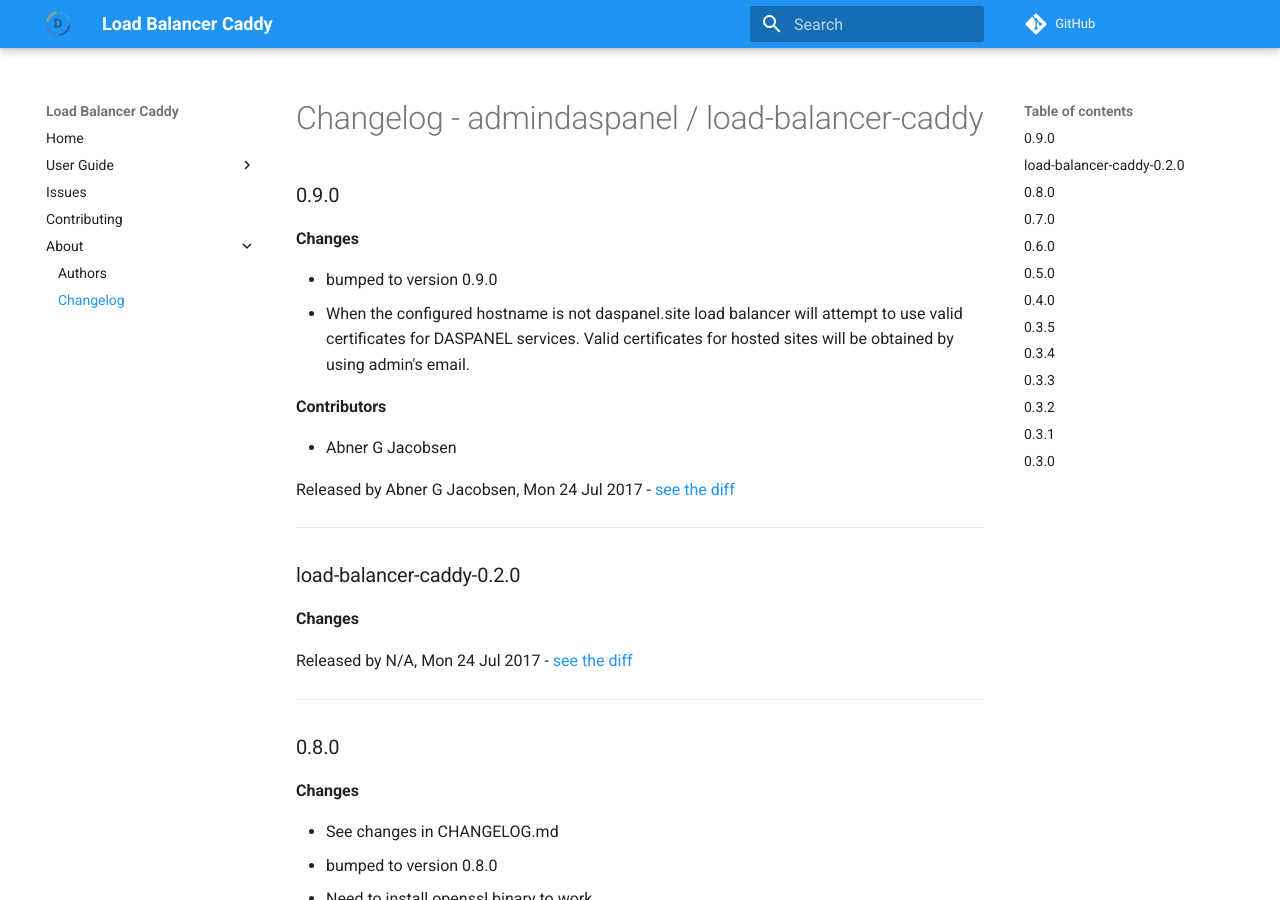
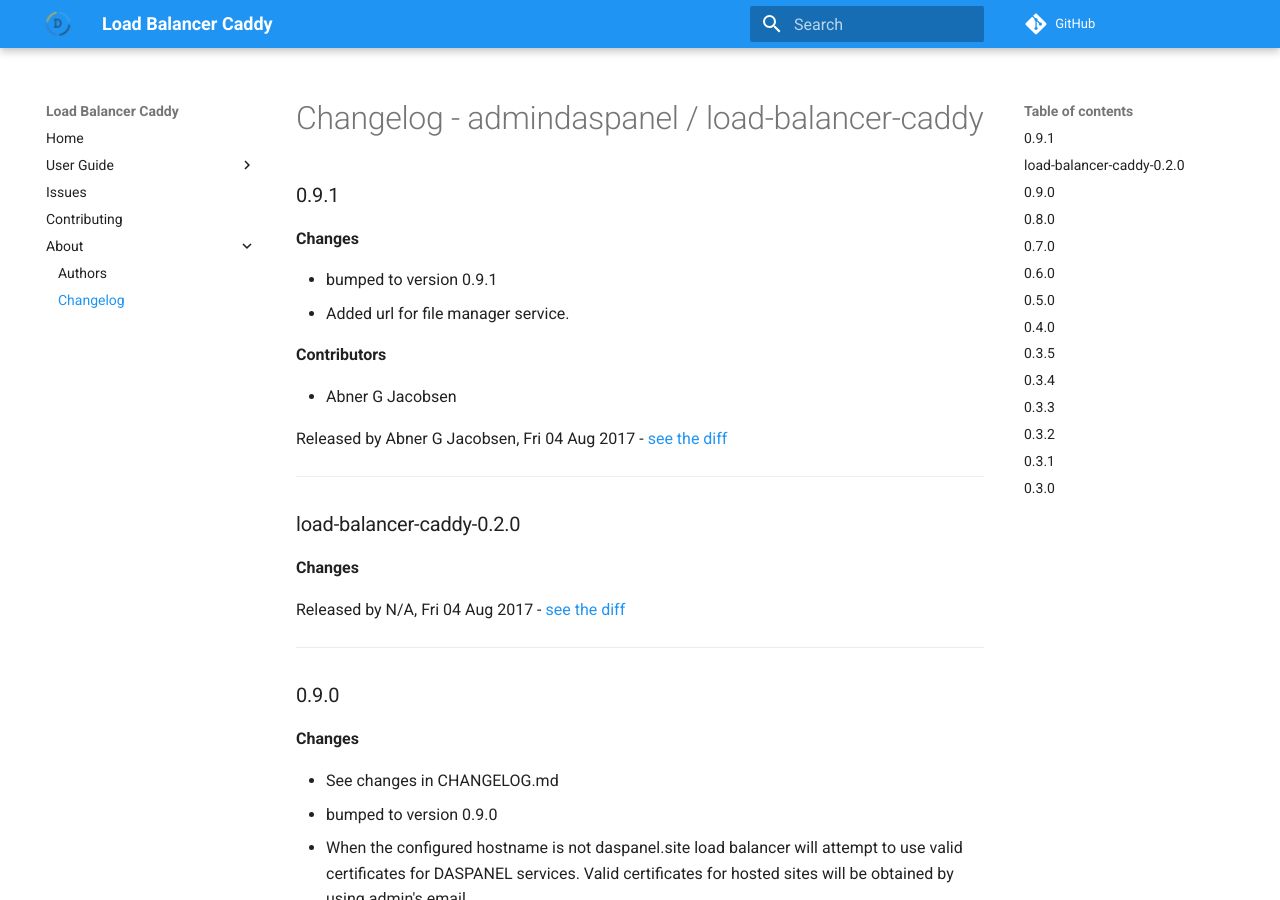
Before and after one commit to daspanel/load-balancer-caddy, an MkDocs documentation site: the page built from docs/changelog.md, in a window 1280 px wide and 900 px high. Built offline with MkDocs 1.6.1 and Material for MkDocs 9.7.7, drawn with Linux system fonts in a browser that asks for light colours; comment, search, counter and statistics services are not loaded; old or Windows-style settings are respelled for this version of MkDocs.

Commit message:
See changes in CHANGELOG.md

```diff
--- a/docs/changelog.md
+++ b/docs/changelog.md
@@ -1,8 +1,31 @@
 # Changelog - admindaspanel / load-balancer-caddy
+
+### 0.9.1
+__Changes__
+
+- bumped to version 0.9.1
+- Added url for file manager service.
+
+__Contributors__
+
+- Abner G Jacobsen
+
+Released by Abner G Jacobsen, Fri 04 Aug 2017 -
+[see the diff](https://github.com/admindaspanel/load-balancer-caddy/compare/0.9.0...0.9.1#diff)
+______________
+
+### load-balancer-caddy-0.2.0
+__Changes__
+
+
+Released by N/A, Fri 04 Aug 2017 -
+[see the diff](https://github.com/admindaspanel/load-balancer-caddy/compare/...#diff)
+______________
 
 ### 0.9.0
 __Changes__
 
+- See changes in CHANGELOG.md
 - bumped to version 0.9.0
 - When the configured hostname is not daspanel.site load balancer will attempt to use valid certificates for DASPANEL services. Valid certificates for hosted sites will be obtained by using admin's email.
 
@@ -12,14 +35,6 @@ __Contributors__
 
 Released by Abner G Jacobsen, Mon 24 Jul 2017 -
 [see the diff](https://github.com/admindaspanel/load-balancer-caddy/compare/0.8.0...0.9.0#diff)
-______________
-
-### load-balancer-caddy-0.2.0
-__Changes__
-
-
-Released by N/A, Mon 24 Jul 2017 -
-[see the diff](https://github.com/admindaspanel/load-balancer-caddy/compare/...#diff)
 ______________
 
 ### 0.8.0
```
Also changed, not shown: CHANGELOG.md (+23 -8 lines).
